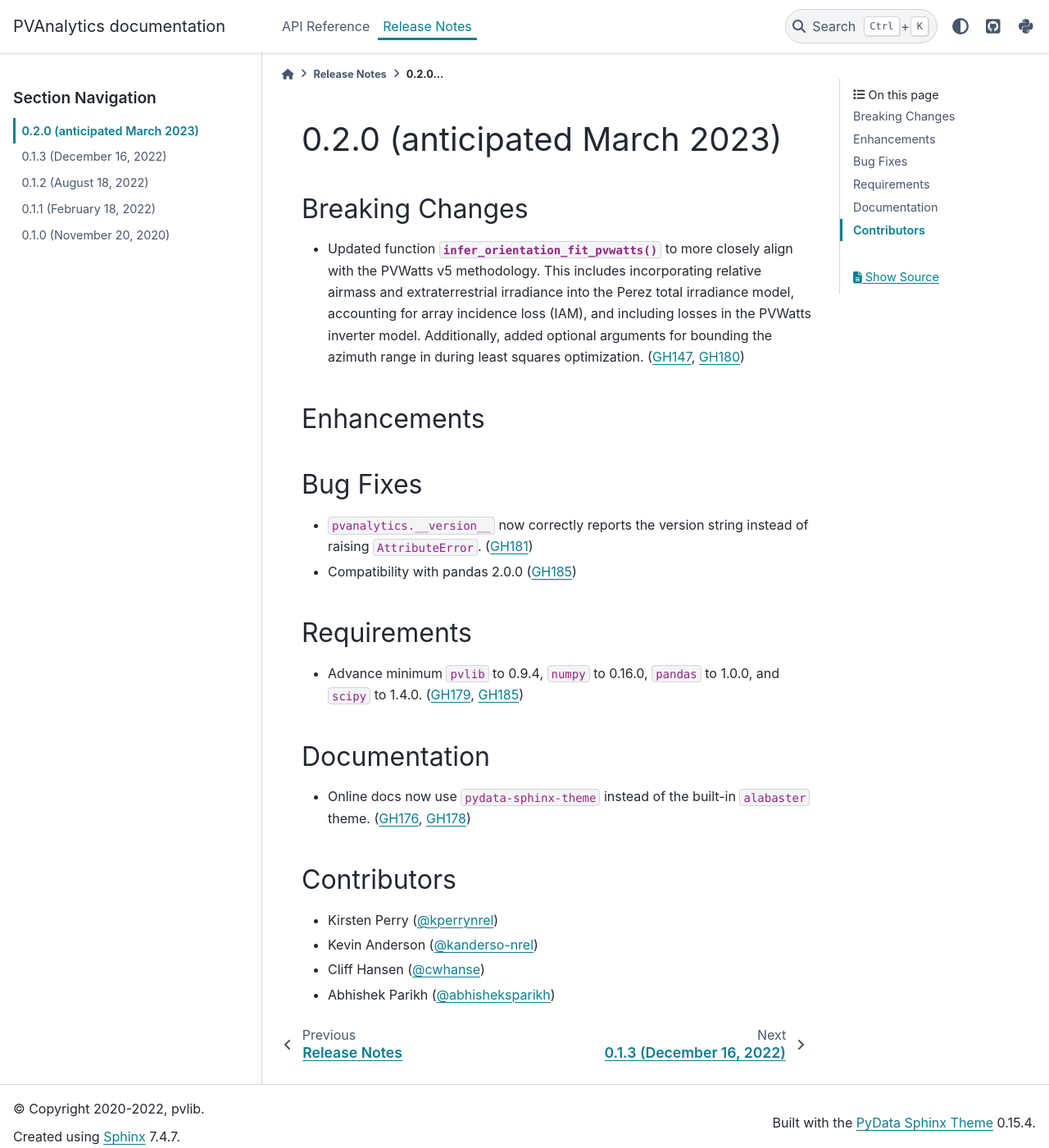
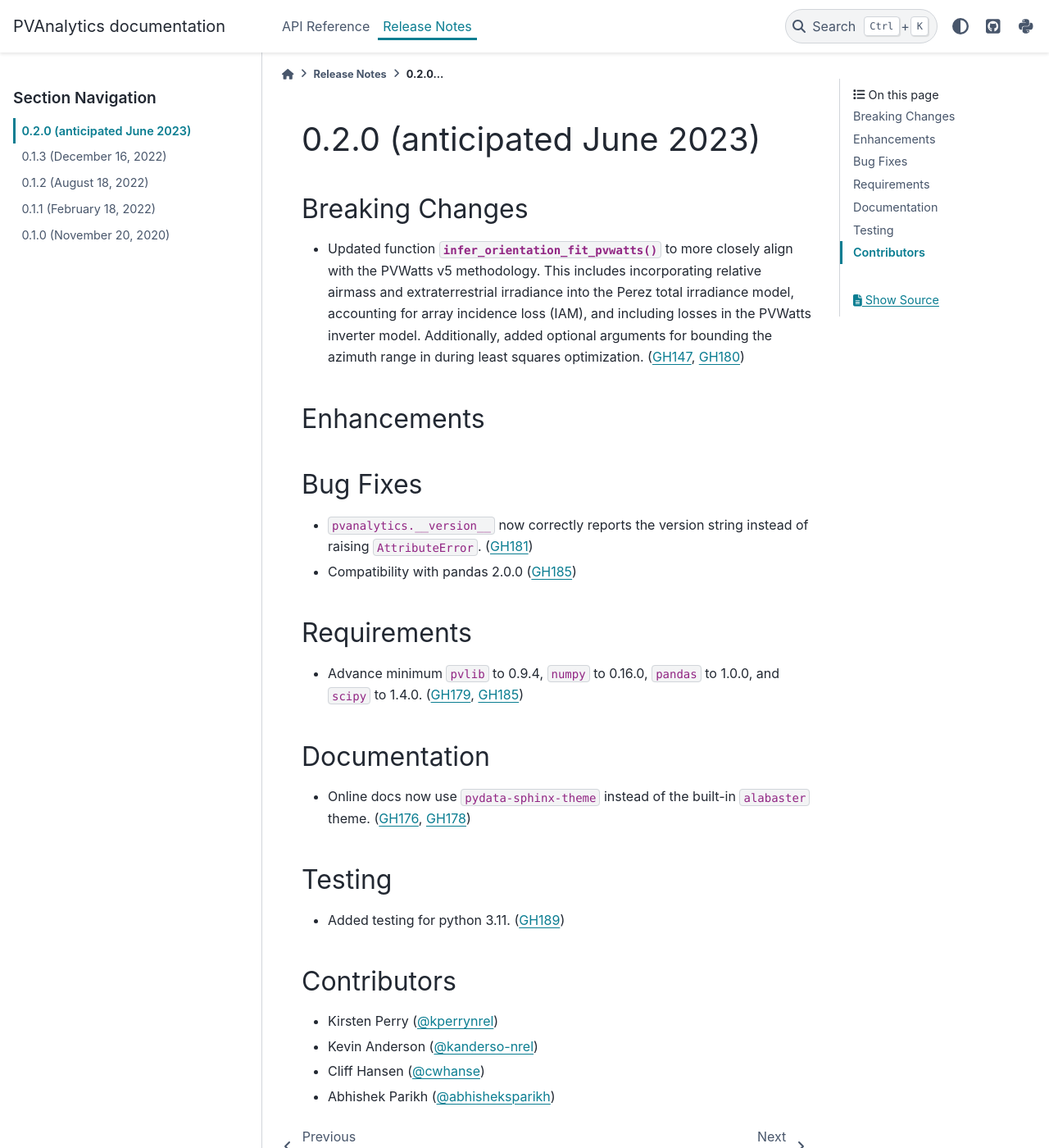
Before and after one commit to pvlib/pvanalytics, a Sphinx documentation site: the page built from docs/whatsnew/0.2.0.rst, in a window 1280 px wide and 1400 px high. Shown: the whole window at 82% size. Built offline with Sphinx 7.4.7 and the PyData theme 0.15.4, drawn with Linux system fonts in a browser that asks for light colours; pages that are not in the unit, such as notebooks, are missing from menus.

Commit message:
Add Python 3.11 to test matrix (#189)
* add 3.11 to test matrix

* whatsnew

```diff
--- a/docs/whatsnew/0.2.0.rst
+++ b/docs/whatsnew/0.2.0.rst
@@ -1,7 +1,7 @@
 .. _whatsnew_020:
 
-0.2.0 (anticipated March 2023)
-------------------------------
+0.2.0 (anticipated June 2023)
+-----------------------------
 
 Breaking Changes
 ~~~~~~~~~~~~~~~~
@@ -33,6 +33,10 @@ Documentation
 * Online docs now use ``pydata-sphinx-theme`` instead of the built-in
   ``alabaster`` theme. (:issue:`176`, :pull:`178`)
 
+Testing
+~~~~~~~
+* Added testing for python 3.11. (:pull:`189`)
+
 
 Contributors
 ~~~~~~~~~~~~
```
Also changed, not shown: 1 other file.
